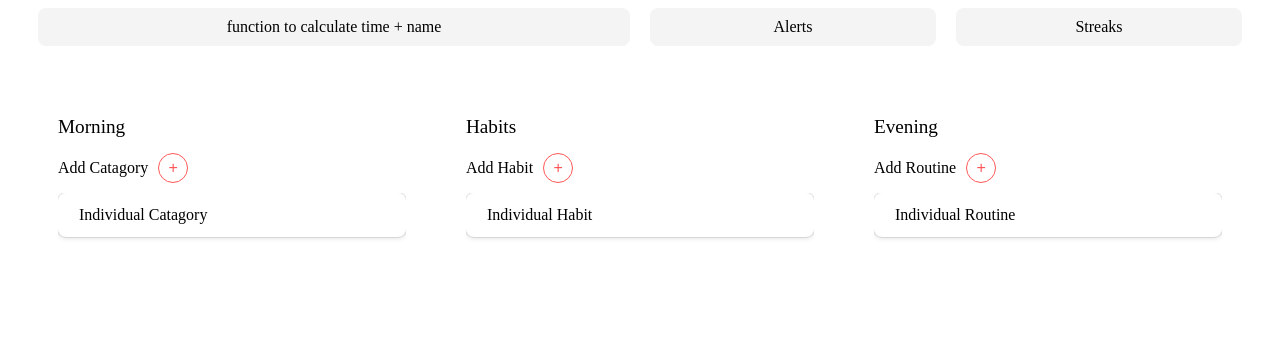
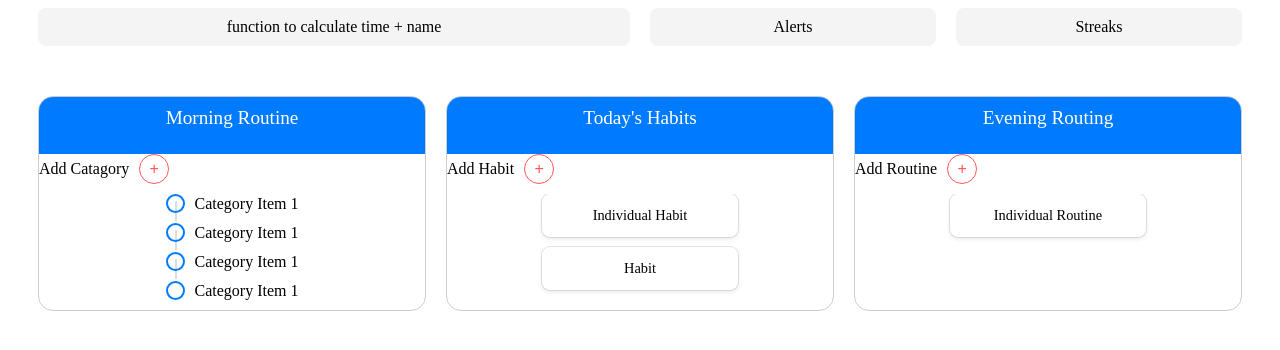
Before and after one commit to classicatkins/Capstone, a website: page today.html in a window 1280 px wide. Drawn offline with Linux system fonts and the light colour scheme.

Commit message:
today progress

```diff
--- a/today.html
+++ b/today.html
@@ -5,6 +5,59 @@
     <meta name="viewport" content="width=device-width, initial-scale=1.0">
     <title>Today</title>
     <style>
+
+.circle-card {
+    position: relative;
+    display: flex;
+    align-items: center;
+    margin-bottom: 10px;
+    cursor: pointer;
+}
+
+.circle {
+  width: 15px;
+    height: 15px;
+    border-radius: 50%;
+    border: 2px solid #007bff;
+    margin-right: 10px;
+    position: relative;
+}
+
+.circle::after {
+    content: '';
+    position: absolute;
+    left: 50%;
+    bottom: -10px;
+    width: 2px;
+    height: 20px;
+    background-color: #ddd;
+    z-index: -1;
+}
+
+.circle-card:last-child .circle::after {
+    display: none;
+}
+
+.circle-card.active .circle {
+    background-color: #007bff;
+}
+
+.circle-card.active .circle::after {
+    background-color: #007bff;
+}
+
+.column-banner {
+    background-color: #007bff;
+    color: white;
+    text-align: center;
+    padding: 10px 0;
+    border-radius: 8px 8px 0 0;
+}
+
+.column-title {
+    margin: 0;
+}
+
         .shared-board {
     display: flex;
     justify-content: center;
@@ -19,17 +72,25 @@
     min-height: 100%;
     margin: 10px;
     overflow: hidden;
-    padding: 20px;
+    /* padding: 20px; */
     position: relative;
-    border: #DD4141;
+    border: 1px solid #ccc;
+    border-radius: 15px;
+    box-sizing: border-box;
 }
 
 .shared-column-cards {
-    overflow: auto;
+    overflow: hidden;
     max-height: 600px;
+    display: flex;
+    flex-direction: column;
+    align-items: center;
+    /* overflow: auto;
+    max-height: 600px; */
 }
 
 .habit-card {
+    font-size: 0.9em;
     border: 1px solid transparent;
     border-radius: 8px;
     cursor: pointer;
@@ -39,6 +100,20 @@
     padding: 12px 20px;
     position: relative;
     box-shadow: 0 0 0 1px hsla(0,0%,6%,.1), 0 2px 4px hsla(0,0%,6%,.1);
+    /* transition: transform 0.3s ease, box-shadow 0.3s ease; Smooth transition for pop effect */
+    transition: transform 0.3s ease, box-shadow 0.3s ease, z-index 0.3s ease;
+    position: relative; /* Needed for z-index to work */
+    z-index: 0;
+
+    width: 40%;
+    max-width: 250px;
+    text-align: center;
+}
+
+.habit-card:hover {
+  transform: scale(1.05);
+    box-shadow: 0 4px 8px hsla(0,0%,6%,.2);
+    z-index: 1; /* Bring it above other elements */
 }
 
 .column-title {
@@ -137,33 +212,56 @@
     <div class="shared-board">
         <!-- Column 1: Categories -->
         <div class="shared-column">
-            <div class="column-title">Morning</div>
+          <div class="column-banner"> <!-- Banner -->
+            <div class="column-title">Morning Routine</div>
+        </div>
+            <!-- <div class="column-title">Morning</div> -->
             <div class="add-container">
               <div class="add-label">Add Catagory</div>
               <button class="circle-button">+</button>
           </div>
             <div class="shared-column-cards">
-                <div class="habit-card">Individual Catagory</div>
+              <div class="circle-card">
+                <div class="circle"></div>
+                <div class="circle-card-text">Category Item 1</div>
+            </div>
+            <div class="circle-card">
+                <div class="circle"></div>
+                <div class="circle-card-text">Category Item 1</div>
+            </div>
+            <div class="circle-card">
+              <div class="circle"></div>
+              <div class="circle-card-text">Category Item 1</div>
+          </div>
+          <div class="circle-card">
+            <div class="circle"></div>
+            <div class="circle-card-text">Category Item 1</div>
+        </div>
                 <!-- More cards... -->
             </div>
         </div>
 
         <!-- Column 2: Habits -->
         <div class="shared-column">
-            <div class="column-title">Habits</div>
+          <div class="column-banner"> <!-- Banner -->
+            <div class="column-title">Today's Habits</div>
+        </div>
             <div class="add-container">
               <div class="add-label">Add Habit</div>
               <button class="circle-button">+</button>
           </div>
             <div class="shared-column-cards">
                 <div class="habit-card">Individual Habit</div>
+                <div class="habit-card">Habit</div>
                 <!-- More cards... -->
             </div>
         </div>
 
         <!-- Column 3: Routines -->
         <div class="shared-column">
-            <div class="column-title">Evening</div>
+          <div class="column-banner"> <!-- Banner -->
+            <div class="column-title">Evening Routing</div>
+        </div>
             <div class="add-container">
               <div class="add-label">Add Routine</div>
               <button class="circle-button">+</button>
@@ -174,5 +272,12 @@
             </div>
         </div>
     </div>
+    <script>
+      document.querySelectorAll('.circle-card').forEach(card => {
+          card.addEventListener('click', () => {
+              card.classList.toggle('active');
+          });
+      });
+  </script>
 </body>
 </html>
```
Also changed, not shown: habits.html (+3 -3 lines), stats.html (+1 -1 lines).
